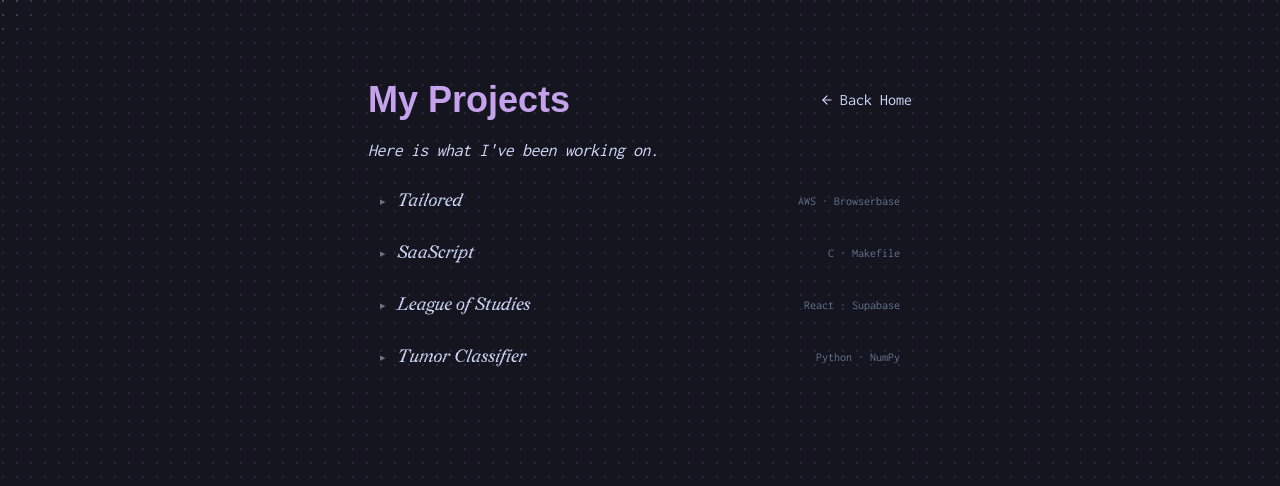
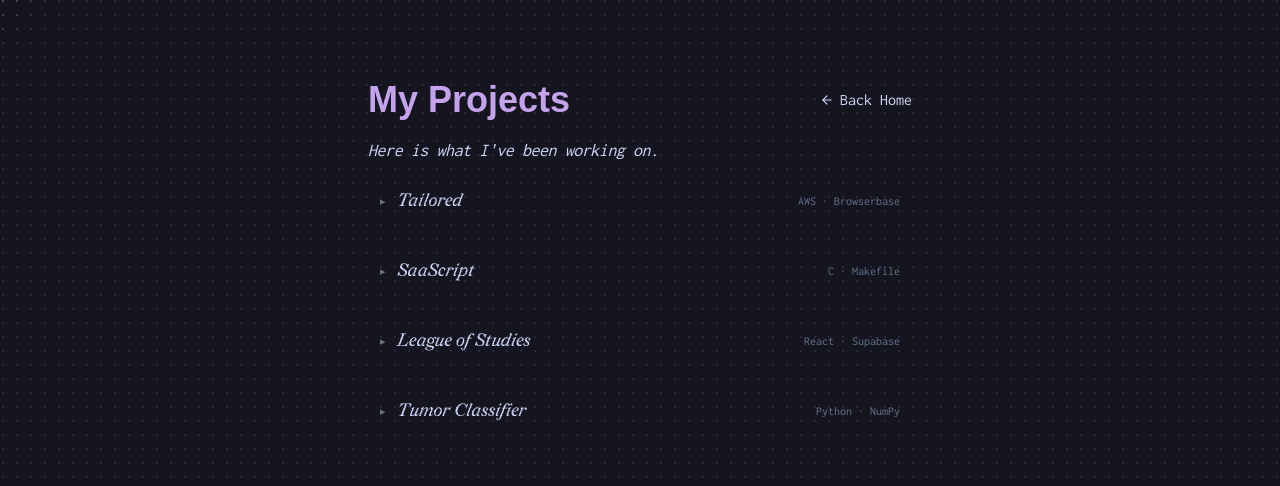
Before and after one commit to Blynkosaur/personal-portfolio-v2, a Next.js app: page /projects in a window 1280 px wide. Shown: the top 486 px of the page. Built offline with nearby package versions, Linux system fonts and the light colour scheme; no server answers; a web font is replaced by a local one.

Commit message:
ui fixes

```diff
--- a/src/app/projects/page.js
+++ b/src/app/projects/page.js
@@ -107,7 +107,7 @@ export default function Projects() {
       {/* Projects Grid */}
       <motion.div
         variants={pageItemAnimation}
-        className="w-full max-w-xl flex flex-col gap-[2px] mx-auto px-4"
+        className="w-full max-w-xl flex flex-col gap-5 mx-auto px-4"
       >
         {/* Project 1 */}
         {projects.map((project, index) => (
--- a/src/components/ProjectCard.jsx
+++ b/src/components/ProjectCard.jsx
@@ -38,7 +38,7 @@ export default function ProjectCard({
         </h3>
         <span className="flex-1" />
         {!open && (
-          <span className="whitespace-nowrap text-xs font-normal text-slate-500">
+          <span className="hidden md:inline whitespace-nowrap text-xs font-normal text-slate-500">
             {tags.slice(0, 2).join(" · ")}
           </span>
         )}
@@ -76,7 +76,7 @@ export default function ProjectCard({
                 href={github}
                 target="_blank"
                 rel="noopener noreferrer"
-                className="cursor-target inline-flex items-center gap-1.5 rounded-md border border-slate-500 bg-slate-700/50 px-4 py-[9px] text-xs font-bold text-slate-100 transition-all duration-200 hover:translate-x-1 hover:border-slate-400 hover:bg-slate-600/50 hover:text-[#c4a3ec]"
+                className="cursor-target inline-flex items-center gap-1.5 rounded-md bg-slate-700/50 px-4 py-[9px] text-xs font-bold text-slate-100 transition-all duration-200 hover:translate-x-1 hover:bg-slate-600/50 hover:text-[#c4a3ec]"
               >
                 <FaGithub style={{ color: "#c4a3ec" }} />
                 Code
@@ -86,7 +86,7 @@ export default function ProjectCard({
                   href={link}
                   target="_blank"
                   rel="noopener noreferrer"
-                  className="cursor-target inline-flex items-center rounded-md border border-slate-500 bg-slate-700/50 px-4 py-[9px] text-xs font-bold text-slate-100 transition-all duration-200 hover:translate-x-1 hover:border-slate-400 hover:bg-slate-600/50 hover:text-[#c4a3ec]"
+                  className="cursor-target inline-flex items-center rounded-md bg-slate-700/50 px-4 py-[9px] text-xs font-bold text-slate-100 transition-all duration-200 hover:translate-x-1 hover:bg-slate-600/50 hover:text-[#c4a3ec]"
                 >
                   Demo
                 </a>
```
